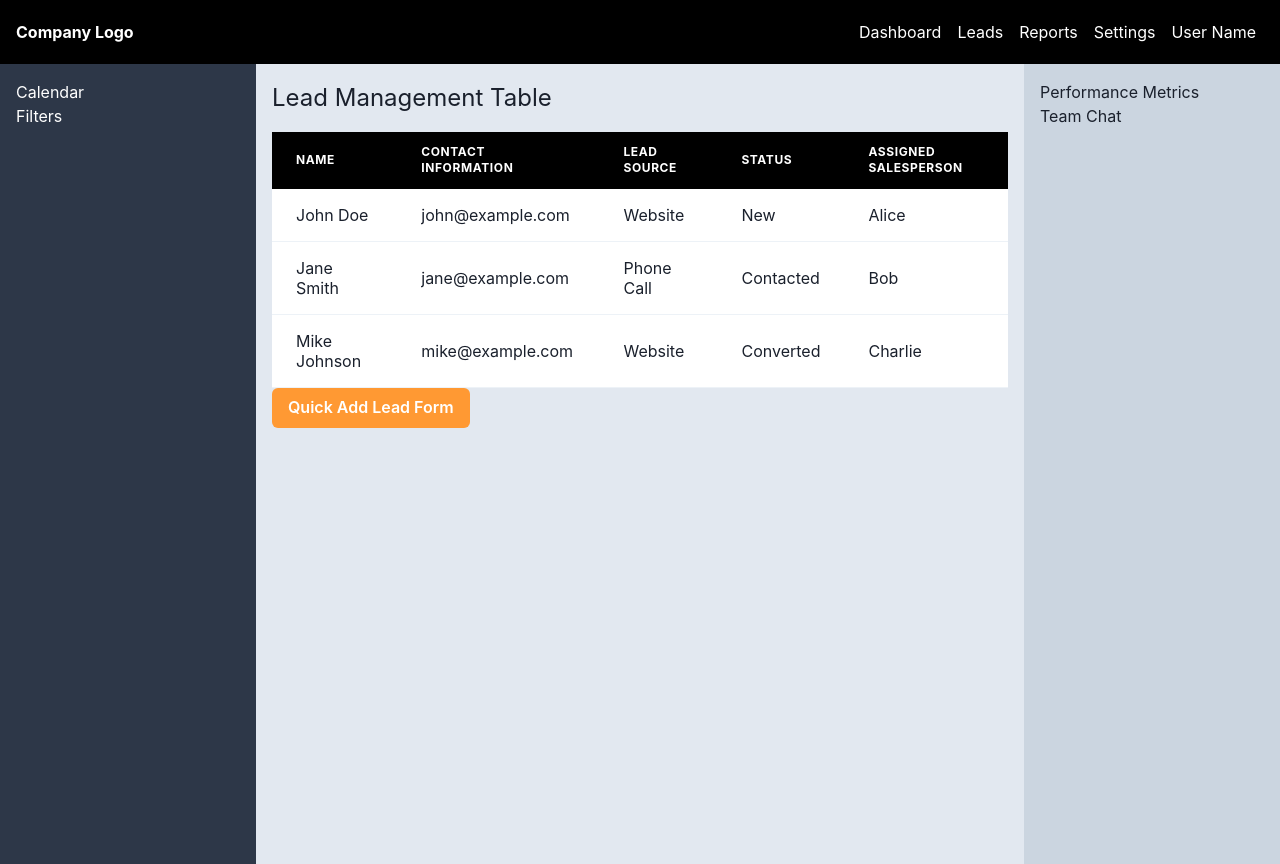
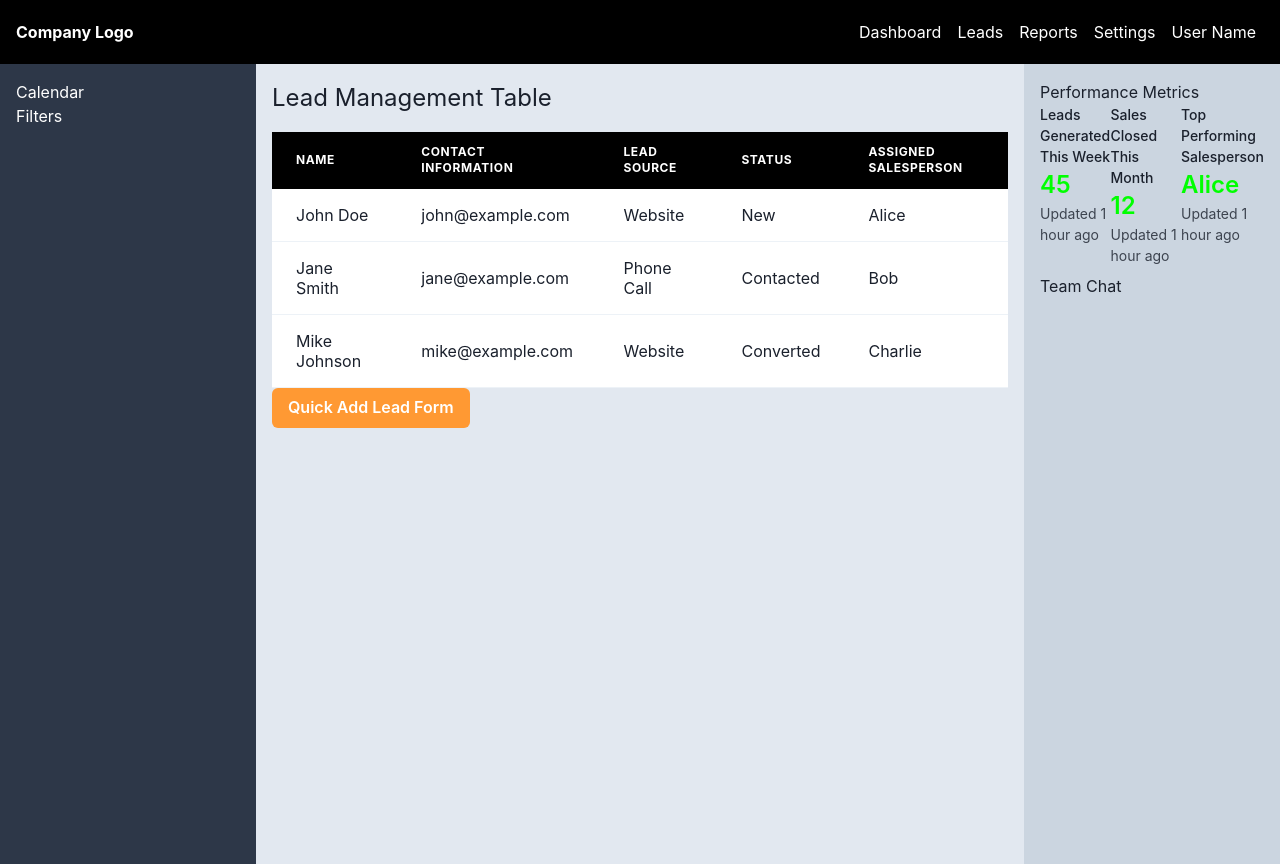
Before and after one commit to GPT-Engineer-App/neon-lead-manager, a React (Vite) app: page /dashboard in a window 1280 px wide. Built offline with nearby package versions, Linux system fonts and the light colour scheme.

Commit message:
Implement Performance Metrics section in the main dashboard's right sidebar.

```diff
--- a/src/pages/Dashboard.jsx
+++ b/src/pages/Dashboard.jsx
@@ -1,5 +1,5 @@
 import { useState } from "react";
-import { Box, Flex, Text, Table, Thead, Tbody, Tr, Th, Td, Button, Collapse, FormControl, FormLabel, Input } from "@chakra-ui/react";
+import { Box, Flex, Text, Table, Thead, Tbody, Tr, Th, Td, Button, Collapse, FormControl, FormLabel, Input, Stat, StatLabel, StatNumber, StatHelpText, StatGroup } from "@chakra-ui/react";
 
 const Dashboard = () => {
   const [leads, setLeads] = useState([
@@ -88,6 +88,25 @@ const Dashboard = () => {
       </Box>
       <Box width="20%" bg="gray.300" p={4}>
         <Text>Performance Metrics</Text>
+        <StatGroup>
+          <Stat>
+            <StatLabel>Leads Generated This Week</StatLabel>
+            <StatNumber color="#00FF00">45</StatNumber>
+            <StatHelpText>Updated 1 hour ago</StatHelpText>
+          </Stat>
+
+          <Stat>
+            <StatLabel>Sales Closed This Month</StatLabel>
+            <StatNumber color="#00FF00">12</StatNumber>
+            <StatHelpText>Updated 1 hour ago</StatHelpText>
+          </Stat>
+
+          <Stat>
+            <StatLabel>Top Performing Salesperson</StatLabel>
+            <StatNumber color="#00FF00">Alice</StatNumber>
+            <StatHelpText>Updated 1 hour ago</StatHelpText>
+          </Stat>
+        </StatGroup>
         <Text>Team Chat</Text>
       </Box>
     </Flex>
```
